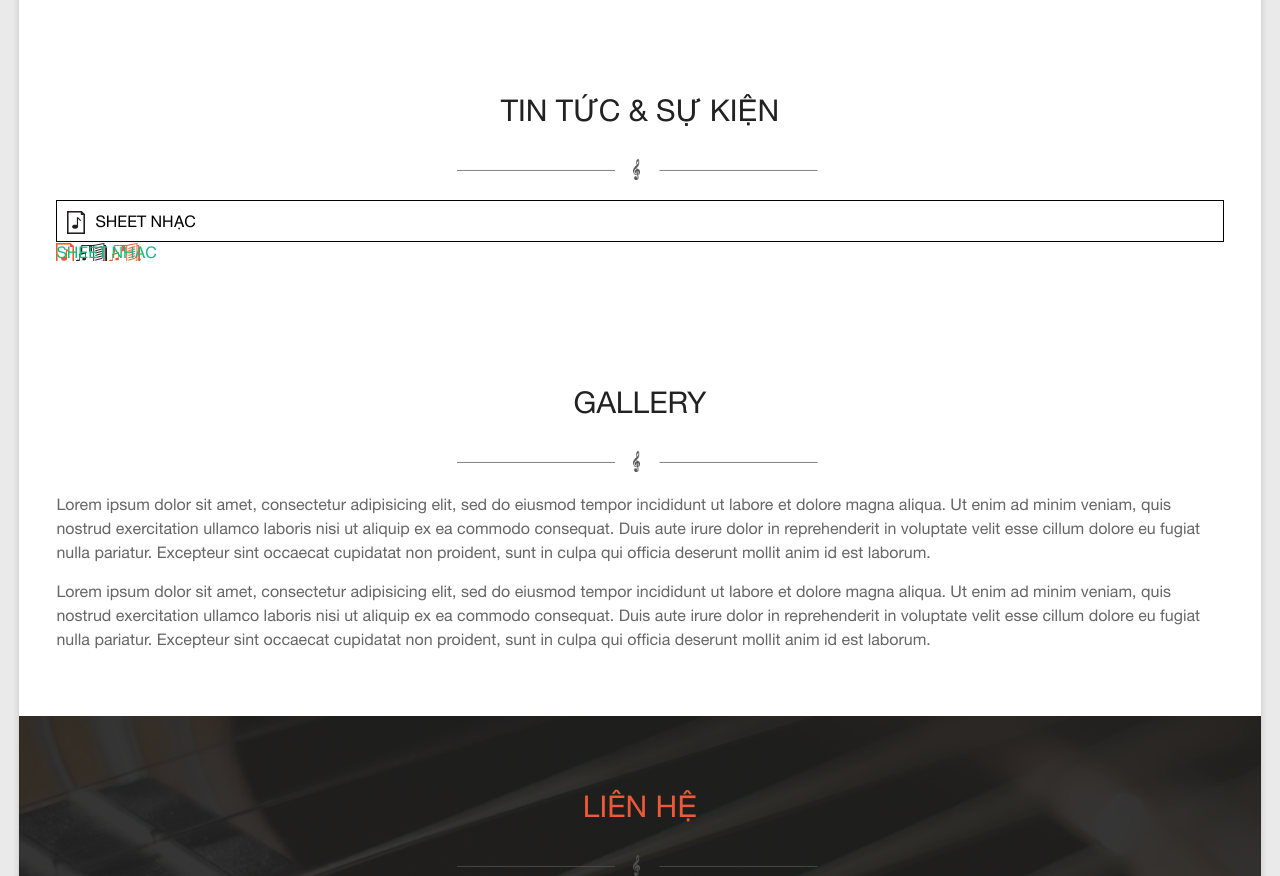
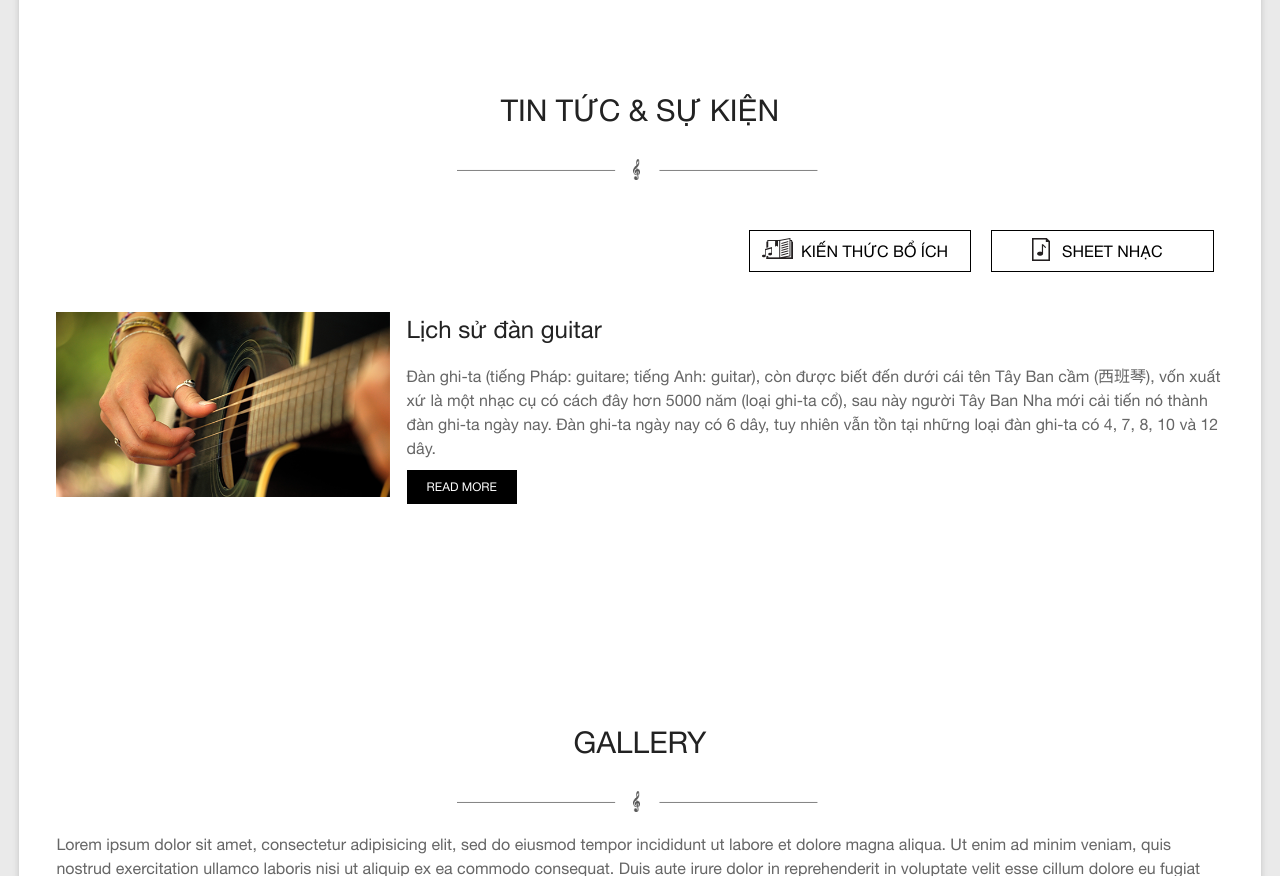
Before and after one commit to taetesting/prj20151217, a WordPress theme: template themes/spacious/page-templates/business.php in a window 1280 px wide. Shown: the part 1715-2591 px from the top of the page. Run offline with PHP 8.4 and a stand-in for WordPress, Linux system fonts and the light colour scheme; the site name, menu and one post (Sample post) are stand-ins, and other content is empty; some libraries are stand-ins or nearby versions.

Commit message:
update code

```diff
--- a/themes/spacious/page-templates/business.php
+++ b/themes/spacious/page-templates/business.php
@@ -164,9 +164,23 @@
                 <div class="section-header">
                     <h3>TIN TỨC & SỰ KIỆN</h3>
                 </div>
-                <div>
-                    <a href="#" class="sheet-nhac"><div class="category-icon"></div>SHEET NHẠC</a>
-                    <a href="#" class="sheet-demo">SHEET NHẠC</a>
+                <div class="category-news">
+                    <a href="#" class="category-news-item">SHEET NHẠC</a>
+                    <a href="#" class="category-kt-item">KIẾN THỨC BỔ ÍCH</a>
+                    <div class="clearfix"></div>
+                </div>
+                <div class="latest-news">
+                    <div class="post-image">
+                        <a href="#">
+                            <img src="/wp-content/themes/spacious/img/course-img-2.png">
+                        </a>
+                    </div>
+                    <div class="post-summary">
+                        <a href="#"><h2>Lịch sử đàn guitar</h2></a>
+                        <p>Đàn ghi-ta (tiếng Pháp: guitare; tiếng Anh: guitar), còn được biết đến dưới cái tên Tây Ban cầm (西班琴), vốn xuất xứ là một nhạc cụ có cách đây hơn 5000 năm (loại ghi-ta cổ), sau này người Tây Ban Nha mới cải tiến nó thành đàn ghi-ta ngày nay. Đàn ghi-ta ngày nay có 6 dây, tuy nhiên vẫn tồn tại những loại đàn ghi-ta có 4, 7, 8, 10 và 12 dây.</p>
+                        <a href="#" class="readmore">READ MORE</a>
+                    </div>
+                    <div class="clearfix"></div>
                 </div>
             </div>
         </section>
--- a/themes/spacious/style.css
+++ b/themes/spacious/style.css
@@ -2326,3 +2326,71 @@ a.sheet-demo {
     background-size: 104px 23px;
     background-position: -20px 0;
 }
+
+/*==DEMO==*/
+.category-news {
+    padding: 30px 0;
+    overflow: hidden;
+
+}
+a.category-news-item {
+    padding: 10px 50px 10px 70px;
+    border: 1px solid #000;
+    color: #000;
+    background: url("img/sheet-nhac-bk.png") no-repeat 40px 7px;
+    margin: 0 10px;
+    float: right;
+}
+a.category-news-item:hover {
+    background: url("img/sheet-nhac-org.png") no-repeat 40px 7px;
+    border: 1px solid #ee5a35;
+    color: #ee5a35;
+}
+a.category-kt-item {
+    padding: 10px 22px 10px 51px;
+    border: 1px solid #000;
+    color: #000;
+    background: url("img/kien-thuc-bk.png") no-repeat 12px 7px;
+    margin: 0 10px;
+    float: right;
+}
+a.category-kt-item:hover {
+    background: url("img/kien-thuc-org.png") no-repeat 12px 7px;
+    border: 1px solid #ee5a35;
+    color: #ee5a35;
+}
+.latest-news {
+    padding: 10px 0;
+}
+.latest-news .post-image {
+    width: 30%;
+    height: 280px;
+    position: relative;
+    overflow: hidden;
+    float: left;
+}
+.latest-news .post-image a {
+
+}
+.latest-news .post-image img {
+    position: absolute;
+    width: 460px;
+    top: -10px;
+    left: -10px;
+}
+.post-summary {
+
+}
+.post-summary h2 {
+    font-size: 24px;
+    /*font-weight: 600;*/
+}
+.readmore {
+    padding: 10px 20px;
+    color: #fff;
+    background-color: #000;
+    font-size: 12px;
+}
+.readmore:hover {
+    background-color: #ee5a35;
+}
```
Also changed, not shown: themes/spacious/img/kien-thuc-bk.png (added), themes/spacious/img/kien-thuc-org.png (added), themes/spacious/img/sheet-nhac-bk.png (added), themes/spacious/img/sheet-nhac-org.png (added).
